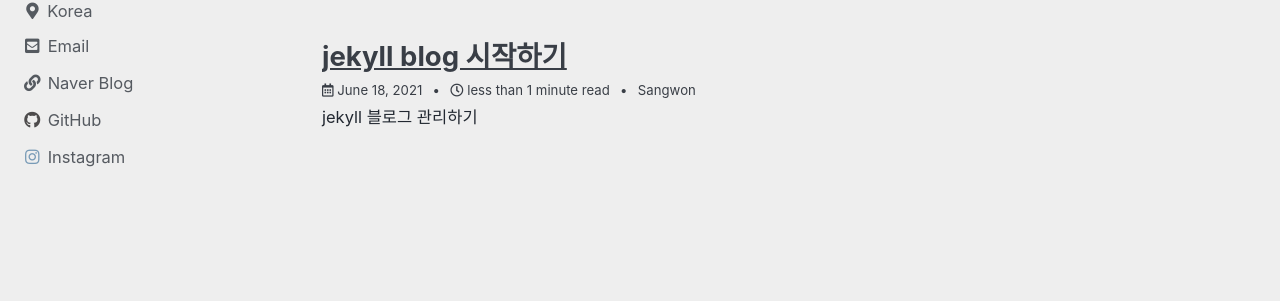
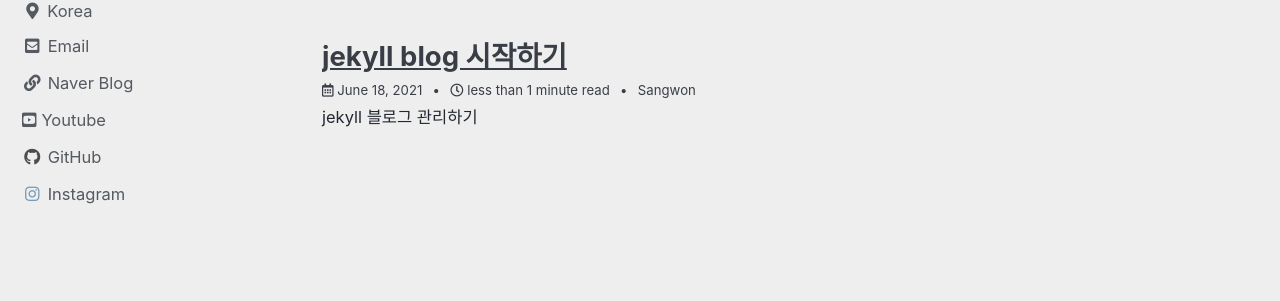
Before and after one commit to TAVEResearch/TAVEResearch.github.io, a Jekyll site: the page built from index.html, in a window 1280 px wide. Shown: the part 201-502 px from the top of the page. Built offline with Jekyll 4.4.1, drawn with Linux system fonts in a browser that asks for light colours; cached includes are drawn as plain includes; the list of posts is cut into pages by our own code.

Commit message:
add youtube logo

```diff
--- a/_config.yml
+++ b/_config.yml
@@ -108,9 +108,9 @@ author:
     - label: "Twitter"
       icon: "fab fa-fw fa-twitter-square"
       # url: "https://twitter.com/"
-    - label: "Facebook"
-      icon: "fab fa-fw fa-facebook-square"
-      # url: "https://facebook.com/"
+    - label: "Youtube"
+      icon: "fab fa-youtube-square"
+      url: "https://www.youtube.com/channel/UChJVcaf67lOTD0DIwldcfUw/"
     - label: "GitHub"
       icon: "fab fa-fw fa-github"
       url: "https://github.com/TAVEResearch"
@@ -278,8 +278,8 @@ People:
     interests: "Natural Language Processing, Data Analysis"
     gitblog: "https://www.notion.so/ozbhyxxn/Self-introduction-2ef0178f6cbb402ab555afa973558363"
   - name: Yewon Park
-#     interests: "NLP"
-#     gitblog: "https://naver.com"
+  #     interests: "NLP"
+  #     gitblog: "https://naver.com"
   - name: Jeiyoon Park
     interests: "Dialog Systems, Meta-learning, Reinforcement Learning"
     gitblog: "https://jeiyoon.github.io/"
@@ -290,8 +290,8 @@ People:
     interests: "Natural Language Processing, Control Theory"
     gitblog: "https://marshmellowon.github.io/"
   - name: Moongi Lee
-#     interests: "NLP"
-#     gitblog: "https://naver.com"
+  #     interests: "NLP"
+  #     gitblog: "https://naver.com"
   - name: Sooyeon Lim
     interests: "Computer Vision, Natural Language Processing"
     gitblog: "https://github.com/sooyeonLim"
@@ -306,7 +306,7 @@ People:
     gitblog: "https://github.com/HeejiWon"
   - name: Jaehoon Cho
     interests: "Deep Learning, Image Processing"
-#     gitblog: "https://naver.com"
+  #     gitblog: "https://naver.com"
   - name: Younghoon Choi
 #     interests: "NLP"
 #     gitblog: "https://naver.com"
```
